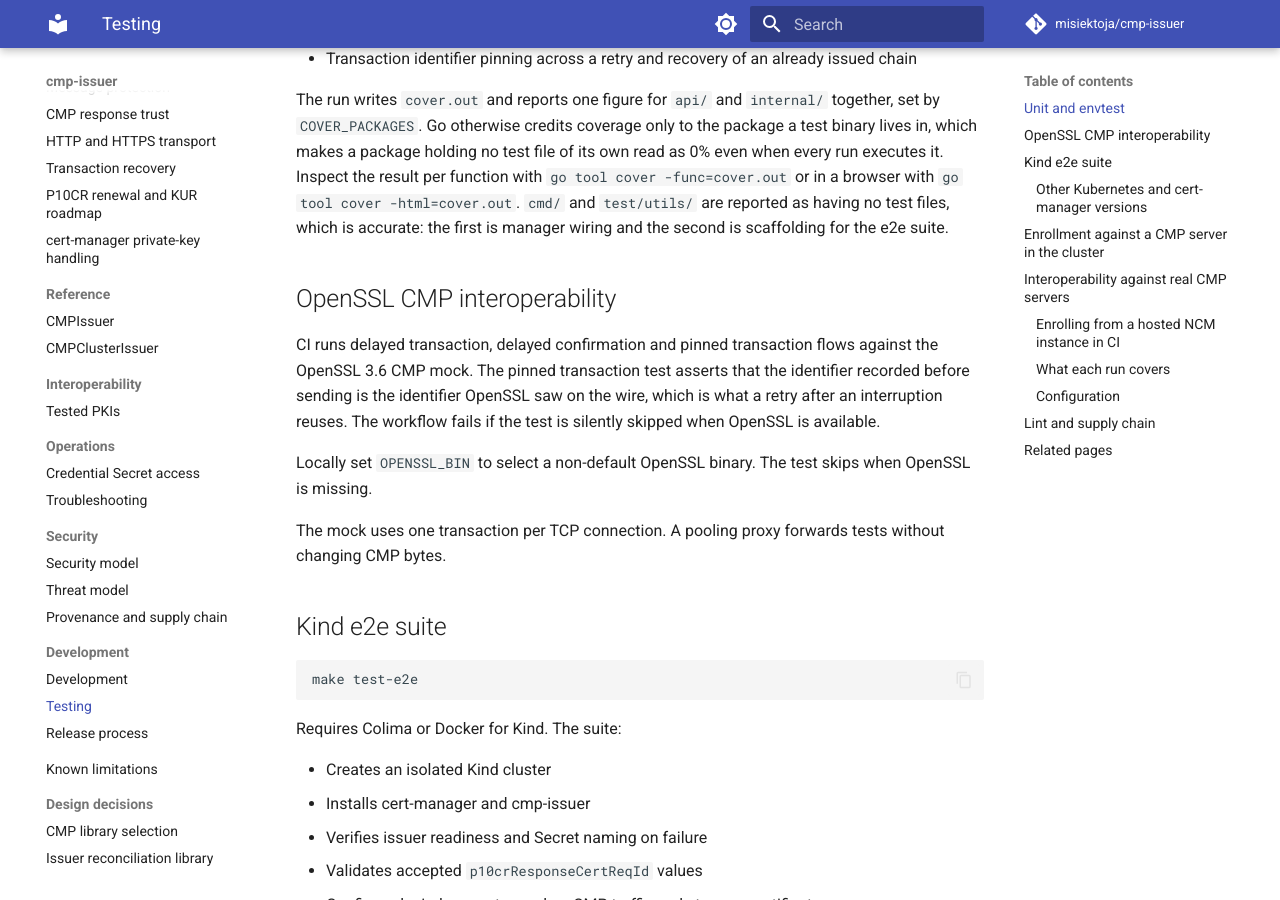
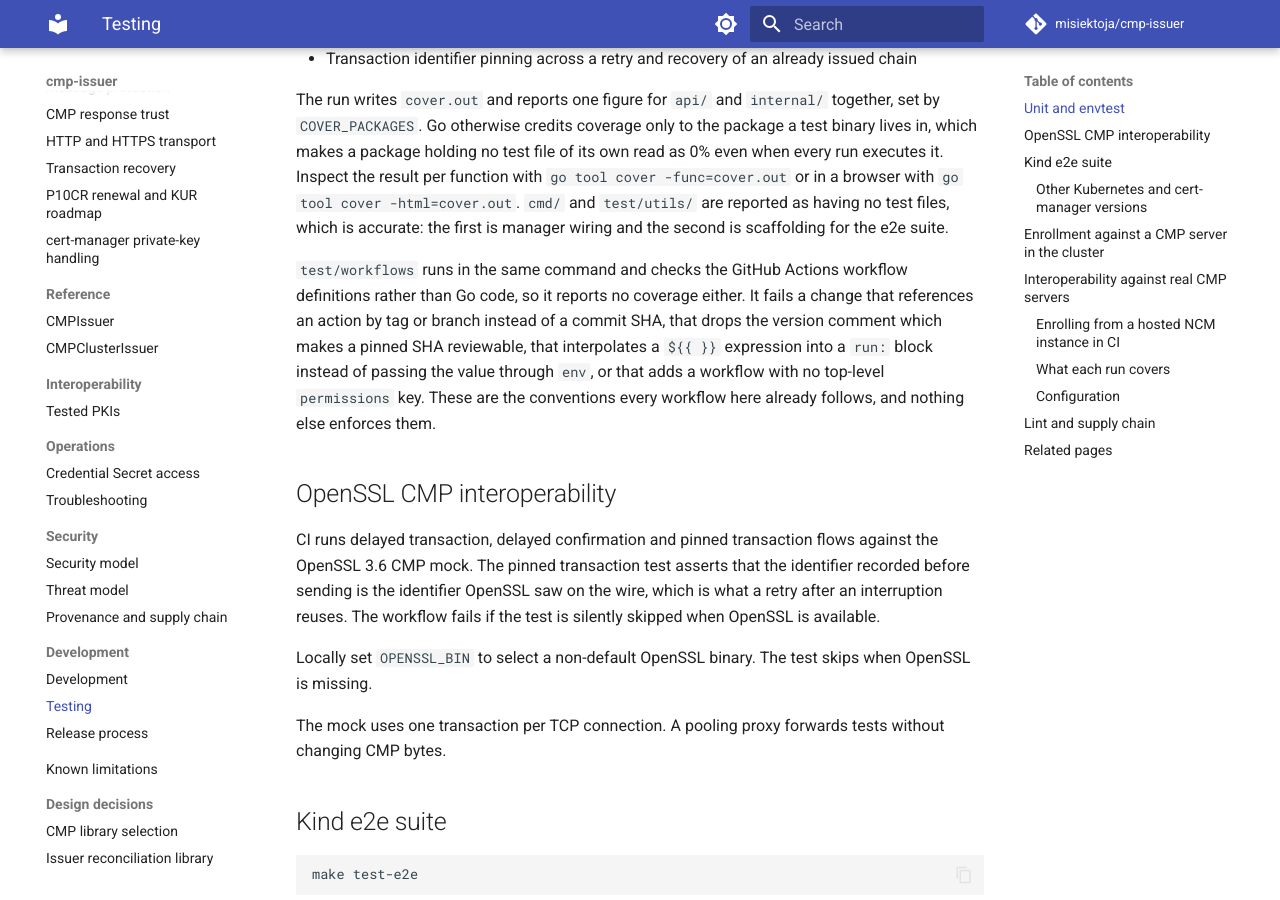
Before and after one commit to misiektoja/cmp-issuer, an MkDocs documentation site: the page built from docs/development/testing.md, in a window 1280 px wide and 900 px high, scrolled down 508 px. Built offline with MkDocs 1.6.1 and Material for MkDocs 9.7.7, drawn with Linux system fonts in a browser that asks for light colours; comment, search, counter and statistics services are not loaded; some of the changed text lies outside the part shown.

Commit message:
docs(development): describe the workflow supply chain checks and CodeQL

```diff
--- a/docs/development/testing.md
+++ b/docs/development/testing.md
@@ -22,6 +22,13 @@ a package holding no test file of its own read as 0% even when every run execute
 per function with `go tool cover -func=cover.out` or in a browser with `go tool cover -html=cover.out`.
 `cmd/` and `test/utils/` are reported as having no test files, which is accurate: the first is manager
 wiring and the second is scaffolding for the e2e suite.
+
+`test/workflows` runs in the same command and checks the GitHub Actions workflow definitions rather than
+Go code, so it reports no coverage either. It fails a change that references an action by tag or branch
+instead of a commit SHA, that drops the version comment which makes a pinned SHA reviewable, that
+interpolates a `${{ }}` expression into a `run:` block instead of passing the value through `env`, or
+that adds a workflow with no top-level `permissions` key. These are the conventions every workflow here
+already follows, and nothing else enforces them.
 
 ## OpenSSL CMP interoperability
 
@@ -165,6 +172,12 @@
 
 CI runs these on push and on a weekly schedule.
 
+`make lint` runs golangci-lint over the Go code and actionlint over `.github/workflows`. actionlint
+delegates `run:` blocks to shellcheck when it is on PATH, which it is on the GitHub-hosted runners, so
+install shellcheck locally to see the same findings CI does. `codeql.yml` additionally runs CodeQL
+static analysis over the Go code on every push to the default branch, on pull requests and weekly, and
+reports under Security, Code scanning.
+
 ## Related pages
 
 * [Development](development.md)
```
